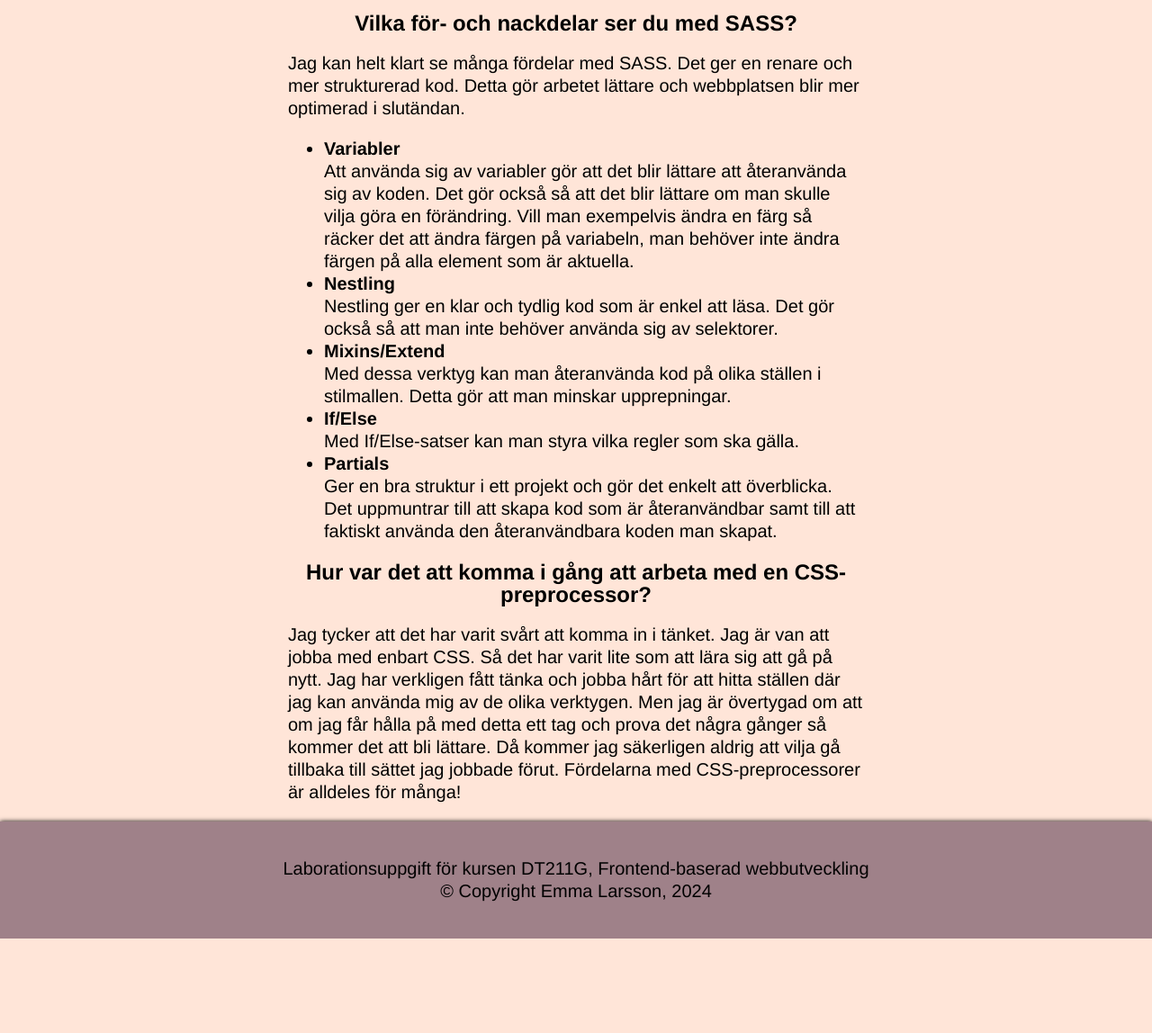
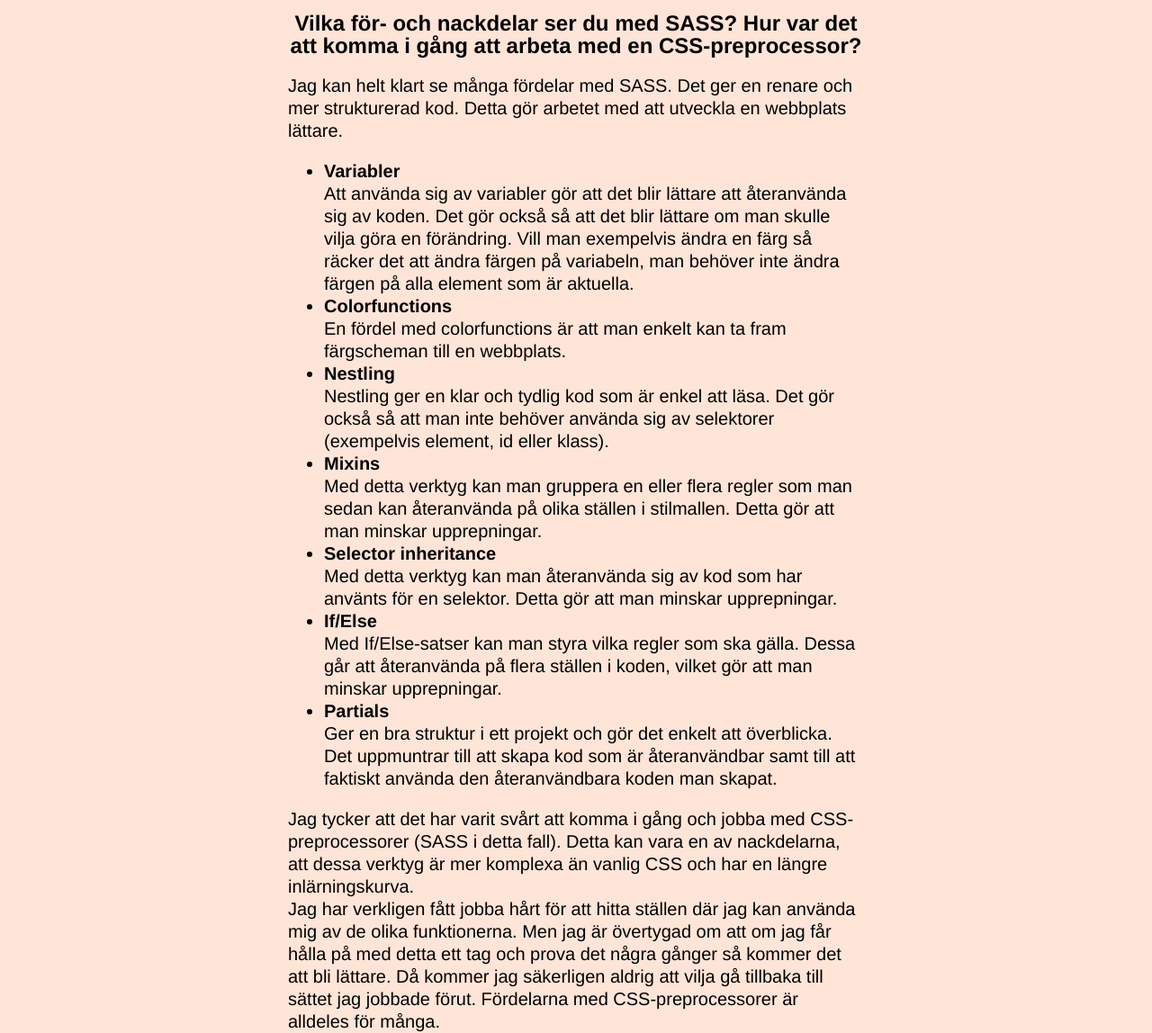
Before and after one commit to QmmaLarsson/Moment3_DT211G, a website built with Parcel: page src/sass.html in a window 1280 px wide. Shown: the part 153-1301 px from the top of the page at 90% size. Before the commit the page ends 1196 px from the top, so only its background shows below. Built offline with nearby package versions, Linux system fonts and the light colour scheme.

Commit message:
Har ändrat texten på sidan SASS

```diff
--- a/src/css/_base.scss
+++ b/src/css/_base.scss
@@ -1,5 +1,6 @@
-//Fontfamily
+//Font
 $font-stack: Helvetica, sans-serif;
+$main-fontsize: 2rem;
 
 //Färgschema
 $primary-bg: #FFE5D8;
--- a/src/css/_component.scss
+++ b/src/css/_component.scss
@@ -6,9 +6,26 @@
     margin-bottom: 0.5rem;
 }
 
+@mixin heading-size ($size) {
+    @if $size ==1 {
+        /*Textstorlek 32px som standard*/
+        font-size: 3.2rem;
+    }
+
+    @else if $size ==2 {
+        /*Textstorlek 24 som standard*/
+        font-size: 2.4rem;
+    }
+
+    @else {
+        /*Textstorlek 20px som standard*/
+        font-size: 2rem;
+    }
+}
+
 //Knappar
 .button {
-    font-size: 2rem;
+    font-size: base.$main-fontsize;
     line-height: 2.5rem;
     font-family: base.$font-stack;
     cursor: pointer;
--- a/src/css/_layout.scss
+++ b/src/css/_layout.scss
@@ -9,7 +9,7 @@
 
 body {
     /*Textstorlek 16px som standard*/
-    font-size: 2rem;
+    font-size: base.$main-fontsize;
     line-height: 2.5rem;
     font-family: base.$font-stack;
     margin: 0;
@@ -18,25 +18,31 @@
 
 main {
     padding-top: 100px;
+    min-height: 80%;
 }
 
 h1 {
     /*Textstorlek 32px som standard*/
-    font-size: 3.2rem;
+    @include component.heading-size(1);
     @extend .h;
-
 }
 
 h2 {
     /*Textstorlek 24 som standard*/
-    font-size: 2.4rem;
+    @include component.heading-size(2);
+    @extend .h;
+}
+
+h3 {
+    /*Textstorlek 20 som standard*/
+    @include component.heading-size(3);
     @extend .h;
 }
 
 header {
     display: grid;
     grid-template-rows: auto;
-    grid-template-columns: 10% 90%;
+    grid-template-columns: 20% 80%;
     background-color: base.$purple;
     box-shadow: base.$primary-shadow;
     height: 100px;
@@ -44,18 +50,19 @@
     position: fixed;
     top: 0;
     z-index: 1;
-}
 
-#logo {
-    grid-area: 1/1/2/2;
-    margin: auto;
-    padding-left: 5px;
+    #logo {
+        grid-area: 1/1/2/2;
+        margin-top: auto;
+        margin-bottom: auto;
+        padding-left: 5px;
+    }
 }
 
 
 /*Regler för huvudmeny*/
 #huvudmeny {
-    grid-area: 1/1/2/4;
+    grid-area: 1/2/2/4;
     text-align: right;
     overflow: hidden;
     margin-top: auto;
--- a/src/sass.html
+++ b/src/sass.html
@@ -44,36 +44,43 @@
 
     </header>
 
-    <main class="down">
+    <main>
         <div id="container2">
             <h1>SASS</h1>
 
-            <h2>Vilka för- och nackdelar ser du med SASS? </h2>
+            <h2>Vilka för- och nackdelar ser du med SASS? Hur var det att komma i gång att arbeta med en
+                CSS-preprocessor?</h2>
             <p>Jag kan helt klart se många fördelar med SASS. Det ger en renare och mer strukturerad kod. Detta gör
-                arbetet lättare och webbplatsen blir mer optimerad i slutändan. </p>
+                arbetet med att utveckla en webbplats lättare.</p>
 
             <ul>
                 <li><b>Variabler</b> <br> Att använda sig av variabler gör att det blir lättare att återanvända sig av
                     koden. Det gör också så att det blir lättare om man skulle vilja göra en förändring. Vill man
                     exempelvis ändra en färg så räcker det att ändra färgen på variabeln, man behöver inte ändra färgen
                     på alla element som är aktuella.</li>
+                <li><b>Colorfunctions</b> <br> En fördel med colorfunctions är att man enkelt kan ta fram färgscheman
+                    till en webbplats.</li>
                 <li><b>Nestling</b> <br> Nestling ger en klar och tydlig kod som är enkel att läsa. Det gör också så att
-                    man inte behöver använda sig av selektorer.</li>
-                <li><b>Mixins/Extend</b> <br> Med dessa verktyg kan man återanvända kod på olika ställen i stilmallen.
-                    Detta gör att man minskar upprepningar.</li>
-                <li><b>If/Else</b> <br> Med If/Else-satser kan man styra vilka regler som ska gälla. <br></li>
+                    man inte behöver använda sig av selektorer (exempelvis element, id eller klass).</li>
+                <li><b>Mixins</b> <br> Med detta verktyg kan man gruppera en eller flera regler som man sedan kan
+                    återanvända på olika ställen i stilmallen. Detta gör att man minskar upprepningar.</li>
+                <li><b>Selector inheritance</b> <br> Med detta verktyg kan man återanvända sig av kod som har använts
+                    för en selektor. Detta gör att man minskar upprepningar.</li>
+                <li><b>If/Else</b> <br> Med If/Else-satser kan man styra vilka regler som ska gälla. Dessa går att
+                    återanvända på flera ställen i koden, vilket gör att man minskar upprepningar.</li>
                 <li><b>Partials</b> <br> Ger en bra struktur i ett projekt och gör det enkelt att överblicka. Det
                     uppmuntrar till att skapa kod som är återanvändbar samt till att faktiskt använda den återanvändbara
                     koden man skapat.</li>
             </ul>
 
-            <h2>Hur var det att komma i gång att arbeta med en CSS-preprocessor?</h2>
-            <p>Jag tycker att det har varit svårt att komma in i tänket. Jag är van att jobba med enbart CSS. Så det har
-                varit lite som att lära sig att gå på nytt. Jag har verkligen fått tänka och jobba hårt för att hitta
-                ställen där jag kan använda mig av de olika verktygen. Men jag är övertygad om att om jag får hålla på
-                med detta ett tag och prova det några gånger så kommer det att bli lättare. Då kommer jag säkerligen
-                aldrig att vilja gå tillbaka till sättet jag jobbade förut. Fördelarna med CSS-preprocessorer är
-                alldeles för många!</p>
+            <p>Jag tycker att det har varit svårt att komma i gång och jobba med CSS-preprocessorer (SASS i detta fall).
+                Detta kan vara en av nackdelarna, att dessa verktyg är mer komplexa än vanlig CSS och har en längre
+                inlärningskurva. <br>
+                Jag har verkligen fått jobba hårt för att hitta ställen där jag kan använda mig av de olika
+                funktionerna. Men jag är övertygad om att om jag får hålla på med detta ett tag och prova det några
+                gånger så kommer det att bli lättare. Då kommer jag säkerligen aldrig att vilja gå tillbaka till sättet
+                jag jobbade förut. Fördelarna med CSS-preprocessorer är alldeles för många.
+            </p>
         </div>
     </main>
 
```
Also changed, not shown: src/index.html (+1 -1 lines).
